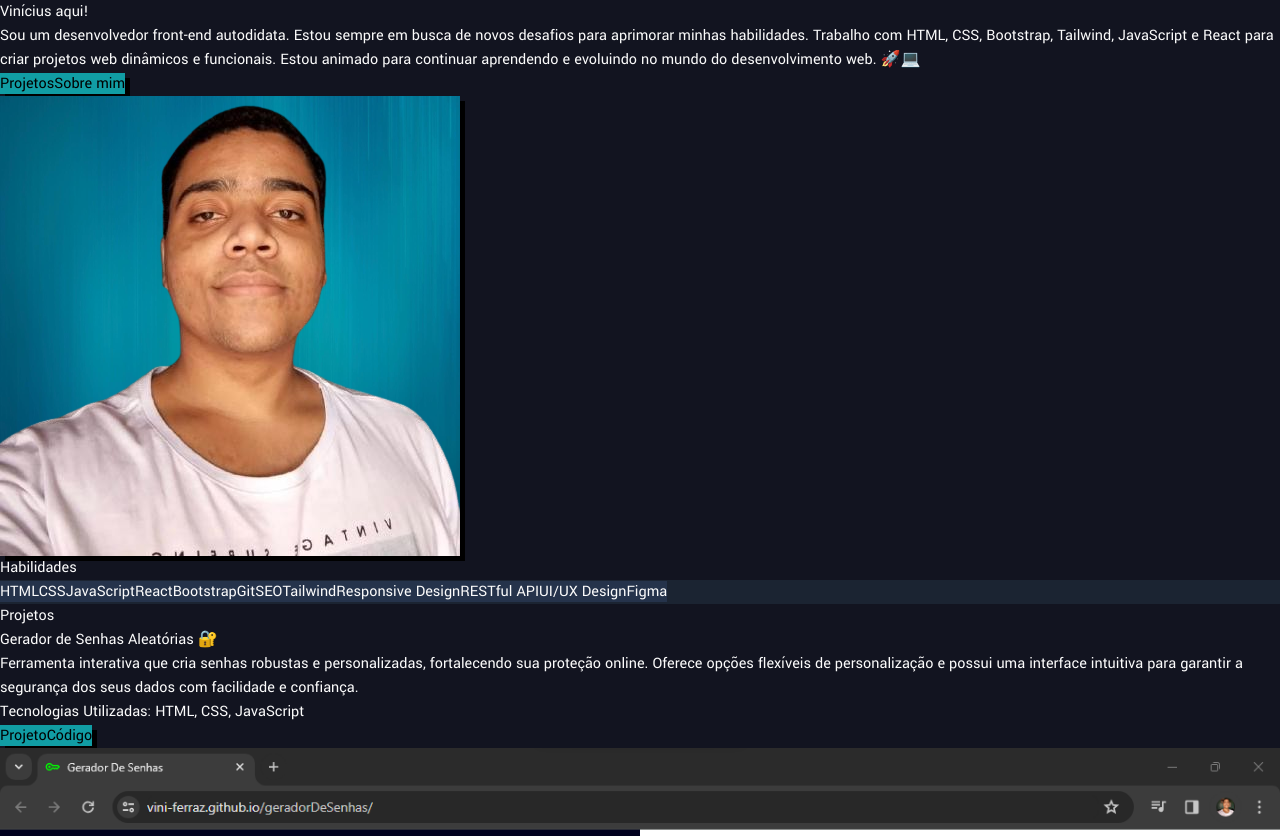
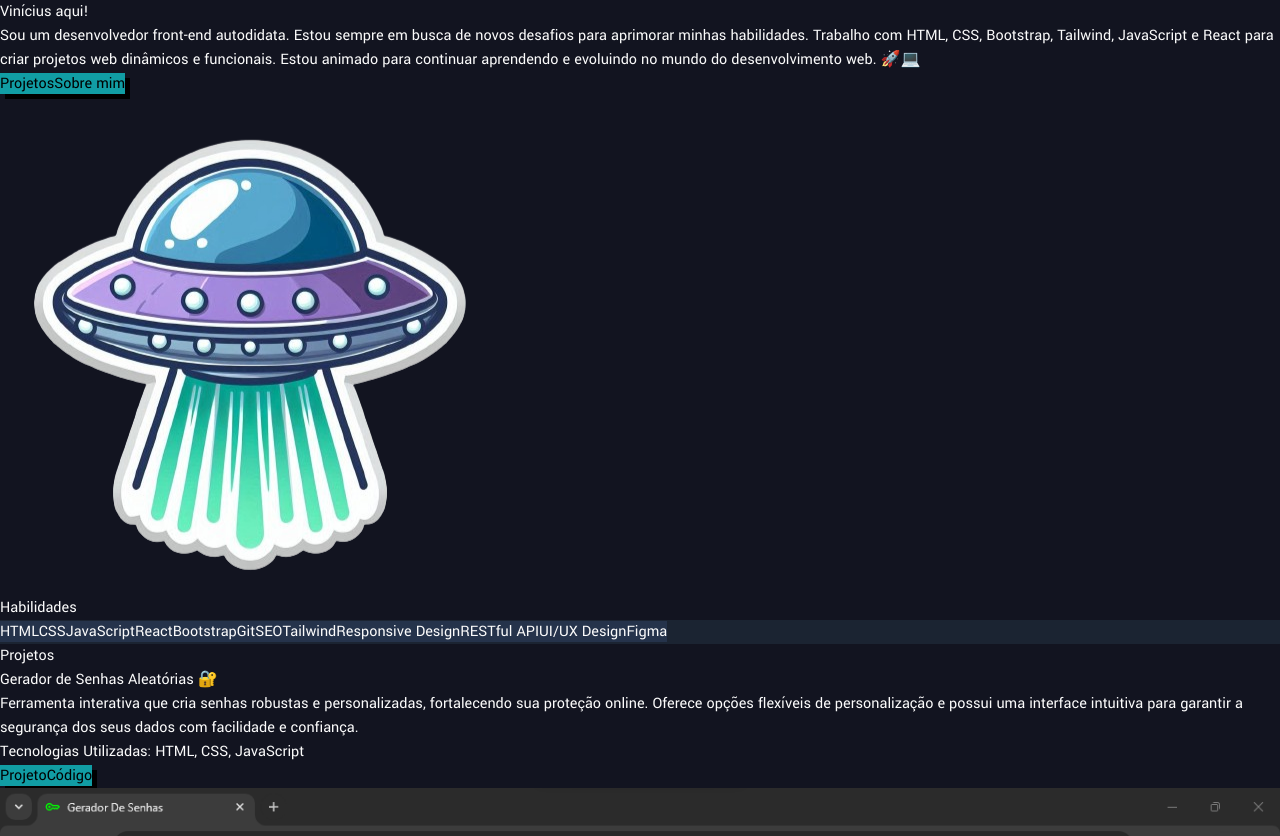
Before and after one commit to Vini-Ferraz/Meu-Portifolio, a React (Vite) app in the folder meu-portifolio/: page / in a window 1280 px wide. Shown: the part 4412-5248 px from the top of the page. Built offline with nearby package versions, Linux system fonts and the light colour scheme.

Commit message:
Adicionando ufo na hero row
Adicionei o "adesivo" do UFO na hero row

```diff
--- a/meu-portifolio/src/App.css
+++ b/meu-portifolio/src/App.css
@@ -26,6 +26,18 @@
   to {
     background-color: var(--fundo-btn-hover);
     filter: drop-shadow(0px 0px 10px var(--fundo-btn));
+  }
+}
+
+@keyframes flutting-ufo {
+  0% {
+    transform: translateY(0);
+  }
+  50% {
+    transform: translateY(20px);
+  }
+  100% {
+    transform: translateX(0);
   }
 }
 
@@ -86,6 +98,12 @@
   color: var(--fundo-btn-active);
 }
 
+#disco-voador {
+  animation: flutting-ufo ease-in-out;
+  animation-duration: 2.5s;
+  animation-iteration-count: infinite;
+}
+
 /*Estilos para dispositivos com largura mínima de 768px*/
 @media (min-width: 768px) {
   .about-me-section {
--- a/meu-portifolio/src/components/HeroRow.jsx
+++ b/meu-portifolio/src/components/HeroRow.jsx
@@ -1,6 +1,7 @@
 /*Componente HeroRow */
 /*Este componente representa a linha de destaque na parte superior da página (hero section). Ele exibe uma breve introdução e uma imagem do autor, juntamente com links para outras seções da página.*/
 import { SocialMedias } from "./SocialMedias";
+import discoVoador from "../assets/images/disco-voador.png";
 import eu from "../assets/images/eu.webp";
 
 export function HeroRow({ screenWidth }) {
@@ -33,9 +34,9 @@ export function HeroRow({ screenWidth }) {
       </article>
       <figure>
         <img
-          src={eu}
-          alt="imagem de um homem negro bonito, jovem, sorrindo"
-          id="foto-perfil"
+          src={discoVoador}
+          alt="um disco voador no estilo adesivo"
+          id="disco-voador"
         />
       </figure>
     </section>
```
Also changed, not shown: meu-portifolio/src/assets/images/disco-voador.png (added).
